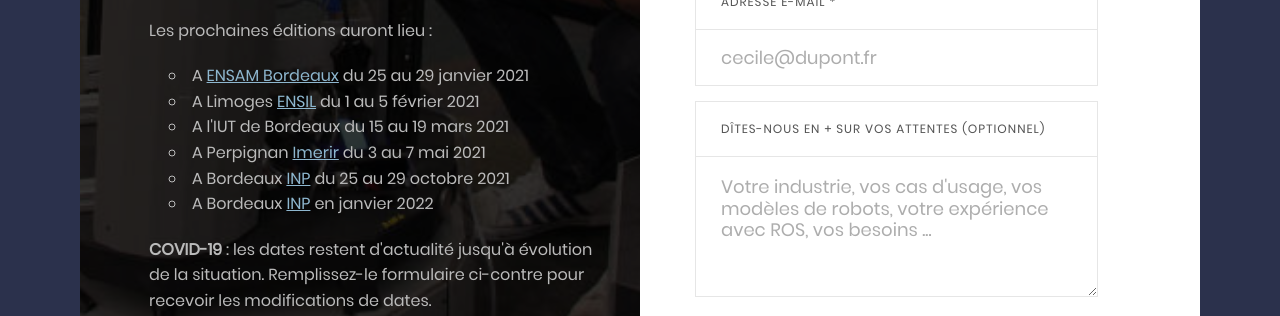
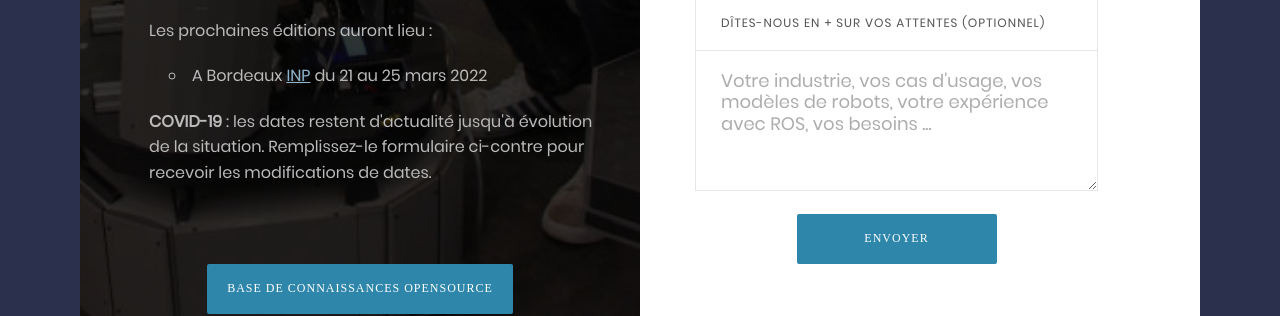
Before and after one commit to Bordeaux-INP/ros4pro, a plain HTML site: page index.html in a window 1280 px wide. Shown: the part 833-1149 px from the top of the page. Drawn offline with Linux system fonts and the light colour scheme; a web font is replaced by a local one.

Commit message:
Update index.html

```diff
--- a/index.html
+++ b/index.html
@@ -104,12 +104,7 @@
 						<span class="txt2">
 						    Les prochaines éditions auront lieu :
 							<ul>
-								<li>A <a href="https://artsetmetiers.fr/fr/campus/bordeaux-talence">ENSAM Bordeaux</a> du 25 au 29 janvier 2021</li>
-								<li>A Limoges <a href="https://www.ensil-ensci.unilim.fr/">ENSIL</a> du 1 au 5 février 2021</li>
-								<li>A l'IUT de Bordeaux du 15 au 19 mars 2021</li>
-								<li>A Perpignan <a href="https://www.imerir.com/">Imerir</a> du 3 au 7 mai 2021</li>
-								<li>A Bordeaux <a href="https://www.bordeaux-inp.fr/">INP</a> du 25 au 29 octobre 2021</li>
-								<li>A Bordeaux <a href="https://www.bordeaux-inp.fr/">INP</a> en janvier 2022</li>
+								<li>A Bordeaux <a href="https://www.bordeaux-inp.fr/">INP</a> du 21 au 25 mars 2022</li>
 							</ul>
 						<strong>COVID-19</strong> : les dates restent d'actualité jusqu'à évolution de la situation. Remplissez-le formulaire ci-contre pour recevoir les modifications de dates.
 						</span>
```
